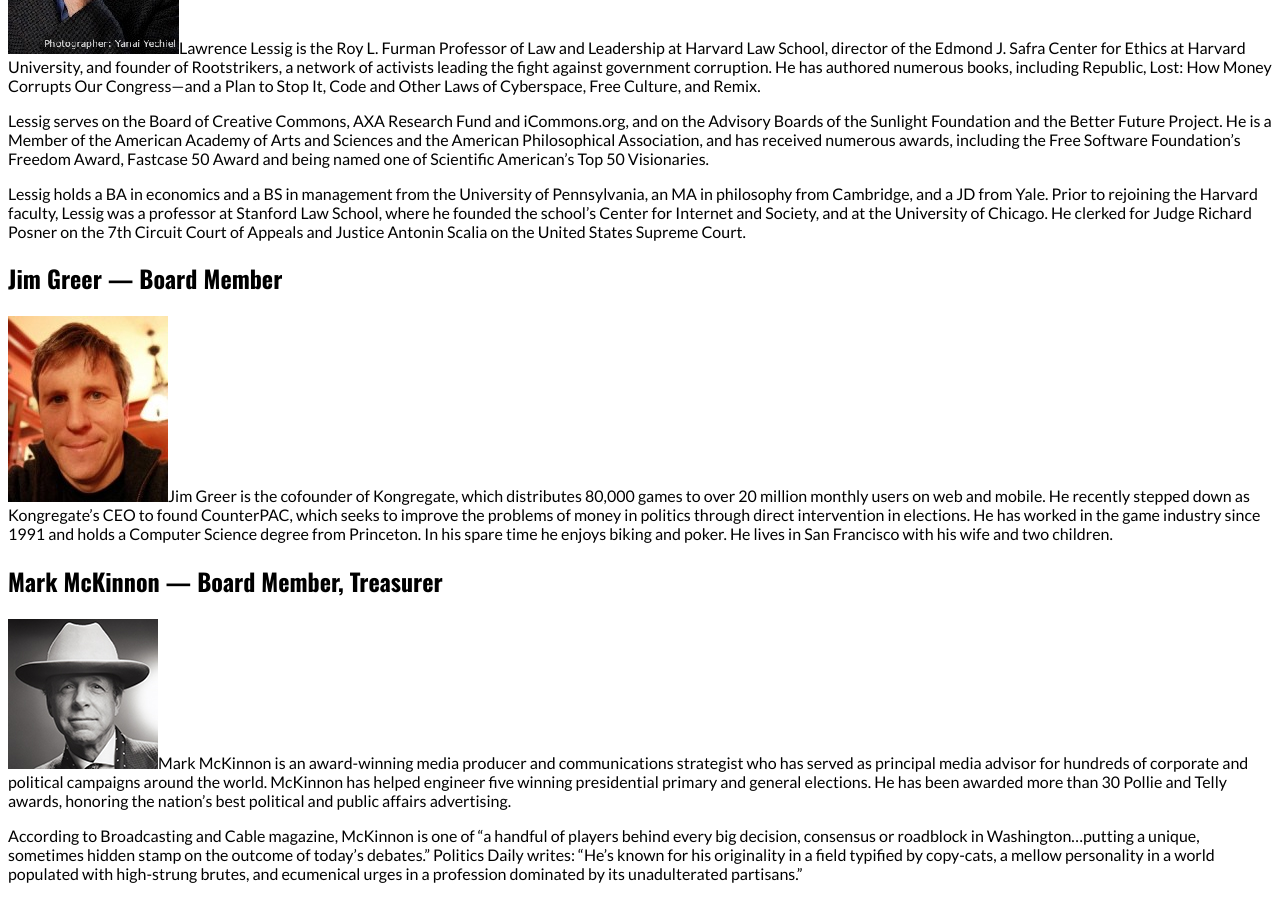
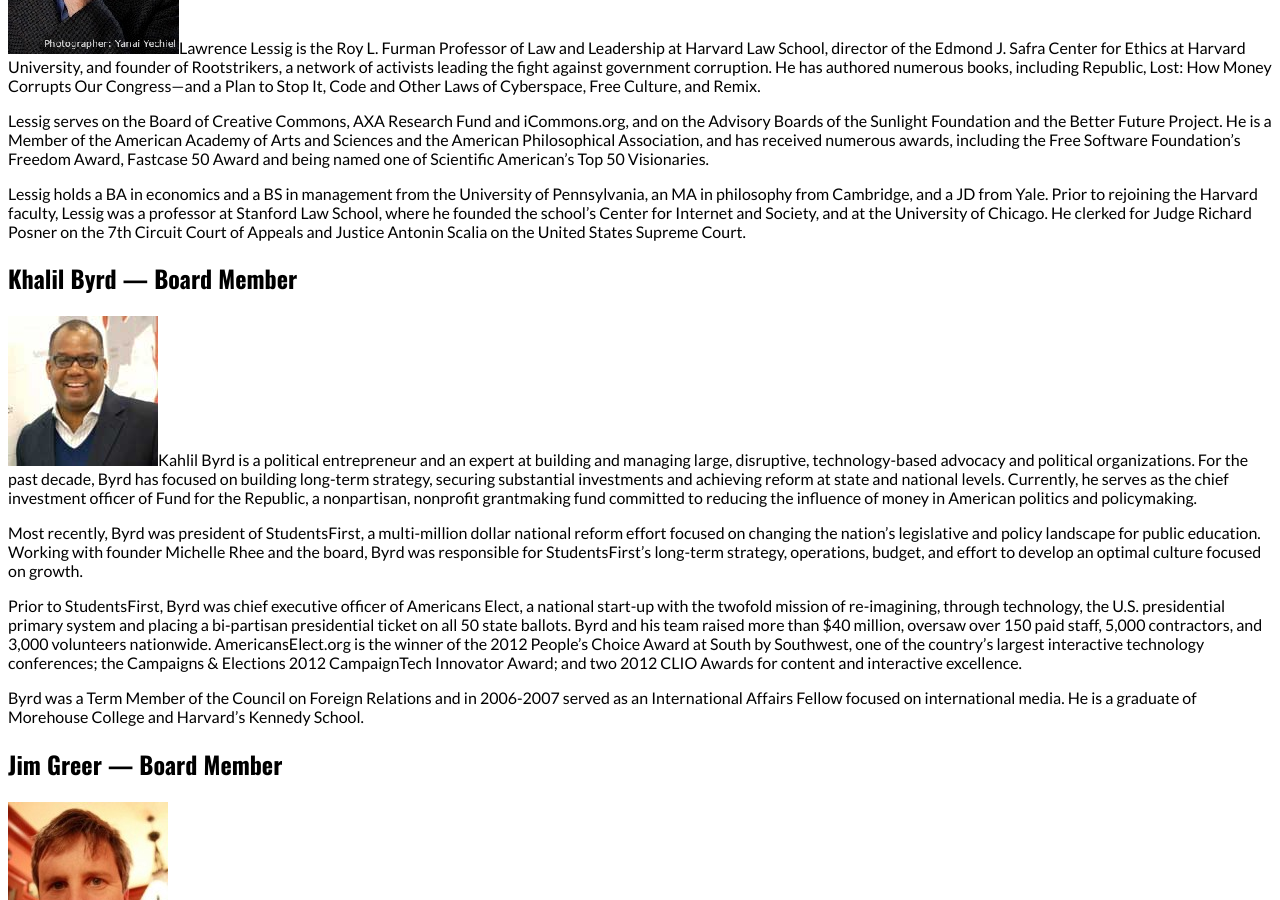
Before and after one commit to MayOneUS/2014-06-02-mayone.us-website, a Jekyll site: the page built from about-us.html, in a window 1280 px wide and 900 px high, scrolled down 703 px. Built offline with Jekyll 4.4.1, drawn with Linux system fonts in a browser that asks for light colours; nearby versions of some CDN libraries; library files that are not in the unit come from our copies.

Commit message:
Added Kahlil Byrd
Kahlil Byrd didn't make the changeover to Github.  Making a change now.

```diff
--- a/about-us.html
+++ b/about-us.html
@@ -10,6 +10,18 @@ title: About Us
   <p>Lessig serves on the Board of Creative Commons, AXA Research Fund and iCommons.org, and on the Advisory Boards of the Sunlight Foundation and the Better Future Project. He is a Member of the American Academy of Arts and Sciences and the American Philosophical Association, and has received numerous awards, including the Free Software Foundation’s Freedom Award, Fastcase 50 Award and being named one of Scientific American’s Top 50 Visionaries.</p>
 
   <p>Lessig holds a BA in economics and a BS in management from the University of Pennsylvania, an MA in philosophy from Cambridge, and a JD from Yale. Prior to rejoining the Harvard faculty, Lessig was a professor at Stanford Law School, where he founded the school’s Center for Internet and Society, and at the University of Chicago. He clerked for Judge Richard Posner on the 7th Circuit Court of Appeals and Justice Antonin Scalia on the United States Supreme Court.</p>
+</div>
+
+<div style="display: block;">
+  <h2>Khalil Byrd — Board Member</h2>
+
+  <p><img class="alignleft size-full" src="/wp-content/uploads/2014/05/byrd.jpg" alt="byrd" width="150" height="150"></a>Kahlil Byrd is a political entrepreneur and an expert at building and managing large, disruptive, technology-based advocacy and political organizations. For the past decade, Byrd has focused on building long-term strategy, securing substantial investments and achieving reform at state and national levels. Currently, he serves as the chief investment officer of Fund for the Republic, a nonpartisan, nonprofit grantmaking fund committed to reducing the influence of money in American politics and policymaking.</P>
+
+<p>Most recently, Byrd was president of StudentsFirst, a multi-million dollar national reform effort focused on changing the nation’s legislative and policy landscape for public education. Working with founder Michelle Rhee and the board, Byrd was responsible for StudentsFirst’s long-term strategy, operations, budget, and effort to develop an optimal culture focused on growth.</P>
+
+<p>Prior to StudentsFirst, Byrd was chief executive officer of Americans Elect, a national start-up with the twofold mission of re-imagining, through technology, the U.S. presidential primary system and placing a bi-partisan presidential ticket on all 50 state ballots. Byrd and his team raised more than $40 million, oversaw over 150 paid staff, 5,000 contractors, and 3,000 volunteers nationwide. AmericansElect.org is the winner of the 2012 People’s Choice Award at South by Southwest, one of the country’s largest interactive technology conferences; the Campaigns & Elections 2012 CampaignTech Innovator Award; and two 2012 CLIO Awards for content and interactive excellence.</P>
+
+<p>Byrd was a Term Member of the Council on Foreign Relations and in 2006-2007 served as an International Affairs Fellow focused on international media.  He is a graduate of Morehouse College and Harvard’s Kennedy School.</p>
 </div>
 
 <div style="display: block;">
```
Also changed, not shown: wp-content/uploads/2014/05/byrd.jpg (added).
